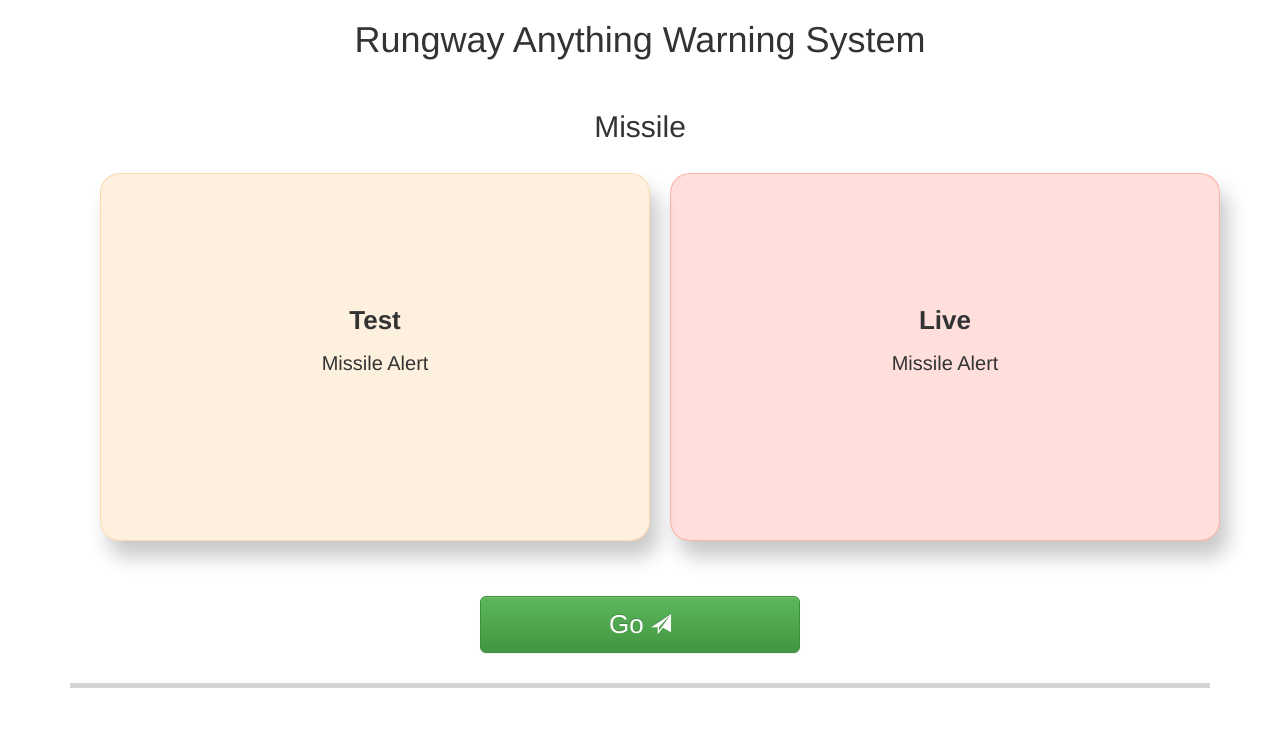
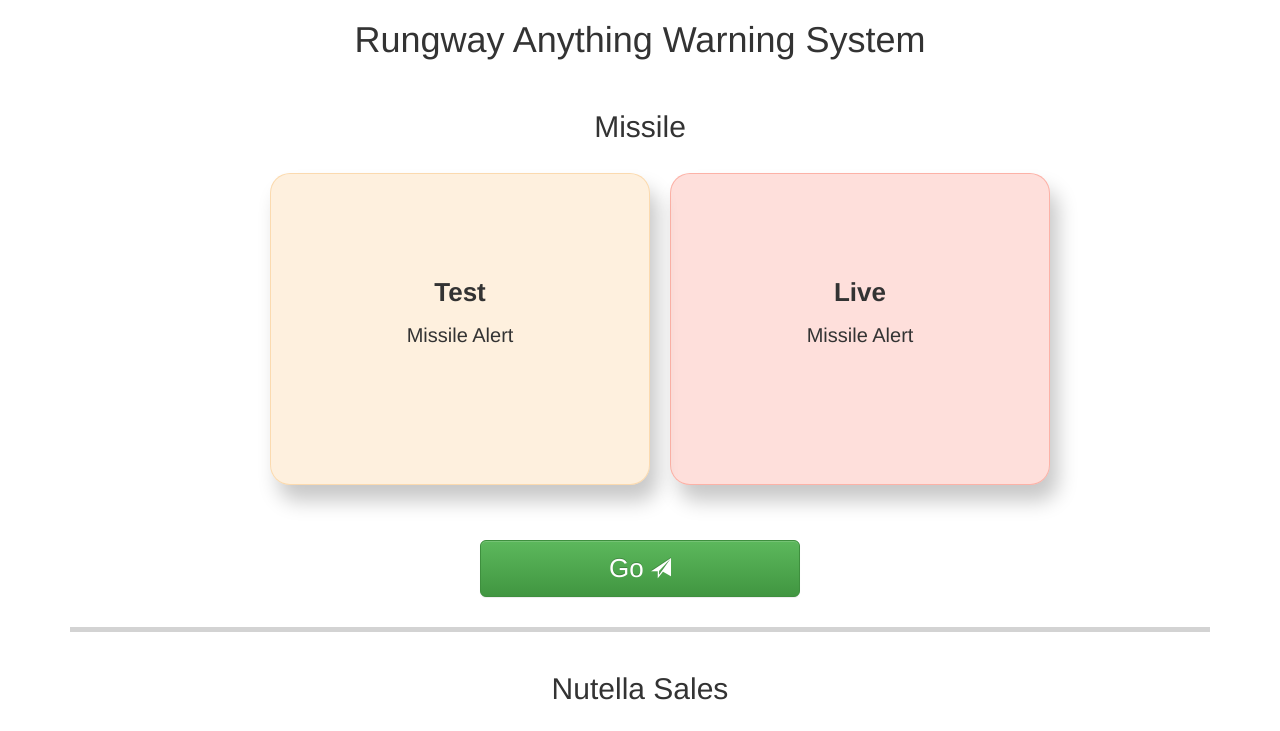
Before and after one commit to Rungway/missile-warning-system, a React (Create React App) app: page / in a window 1280 px wide. Shown: the top 731 px of the page. Built offline with nearby package versions, Linux system fonts and the light colour scheme.

Commit message:
Improve responsiveness

```diff
--- a/src/components/WarningForm.css
+++ b/src/components/WarningForm.css
@@ -20,6 +20,7 @@
   .warning-radios {
     justify-content: center;
   }
+
   .warning-radios label {
     margin: 0 20px;
   }
@@ -29,8 +30,21 @@
   position: relative;
   display: inline-block;
   text-align: center;
-  width: 50%;
+  width: 90%;
+  max-width: 400px;
   padding: 10px;
+}
+
+@media screen and (min-width: 440px) {
+  .warning-radios .form-group {
+    width: 80%;
+  }
+}
+
+@media screen and (min-width: 640px) {
+  .warning-radios .form-group {
+    width: 50%;
+  }
 }
 
 .warning-radios span {
@@ -60,6 +74,12 @@
   border-radius: 20px;
   box-shadow: 8px 16px 20px 0 rgba(0,0,0,0.22);
   transition: background-color 0.2s ease;
+}
+
+@media screen and (min-width: 1024px) {
+  .warning-radios label {
+    padding: 100px 0;
+  }
 }
 
 .warning-radios .label:hover,
```
